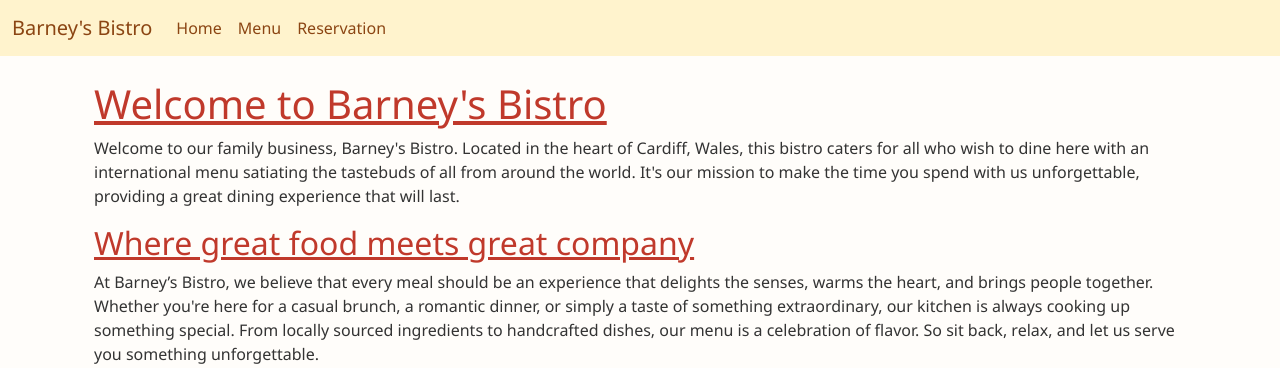
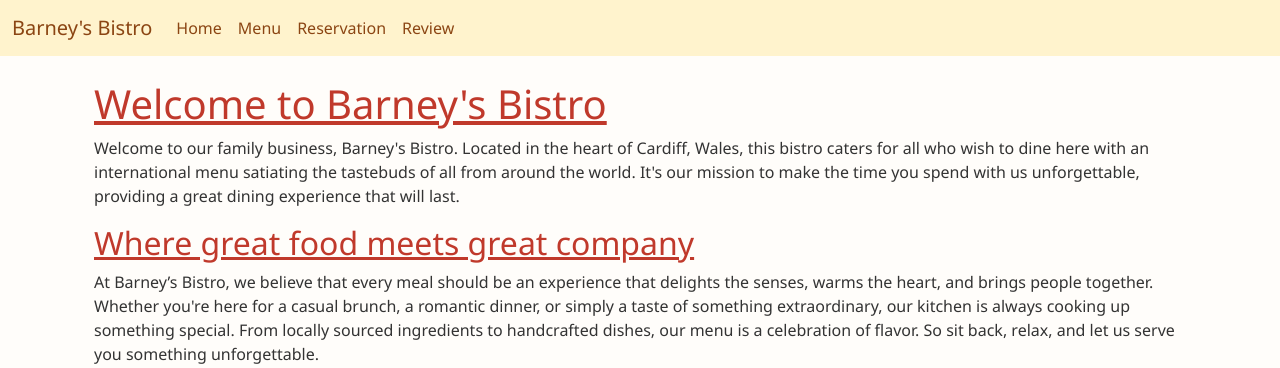
Before and after one commit to MARKANTONY04/project3_django, a Django app: page / in a window 1280 px wide. Shown: the top 368 px of the page. Run offline with Django 4.2, Linux system fonts and the light colour scheme.

Commit message:
corrected review views.py and added review to base.html navbar

```diff
--- a/review/views.py
+++ b/review/views.py
@@ -14,8 +14,8 @@ def submit_review(request):
             return redirect('reviews_list')
     else:
         form = ReviewForm()
-    return render(request, 'reviews/submit_review.html', {'form': form})
+    return render(request, 'review/submit_review.html', {'form': form})
 
 def reviews_list(request):
     reviews = Review.objects.all().order_by('-created_at')
-    return render(request, 'reviews/reviews_list.html', {'reviews': reviews})
+    return render(request, 'review/reviews_list.html', {'reviews': reviews})
--- a/templates/base.html
+++ b/templates/base.html
@@ -81,6 +81,9 @@
         <li class="nav-item">
           <a class="nav-link" href="{% url 'reservation:reservation_view' %}">Reservation</a>
         </li>
+        <li class="nav-item">
+          <a class="nav-link" href="{% url 'review:reviews_list' %}">Review</a>
+        </li>
       </ul>
     </div>
   </div>
```
